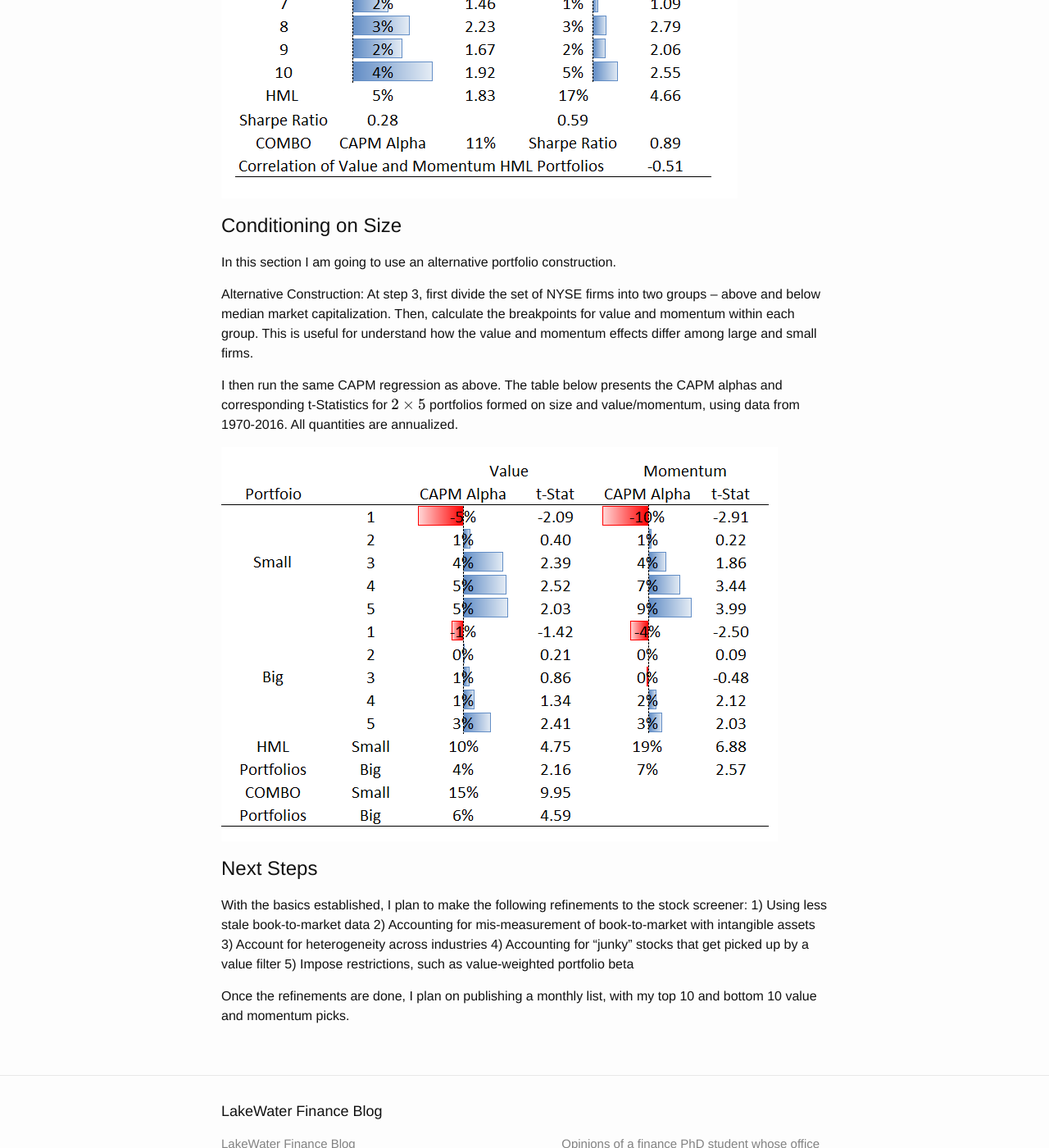
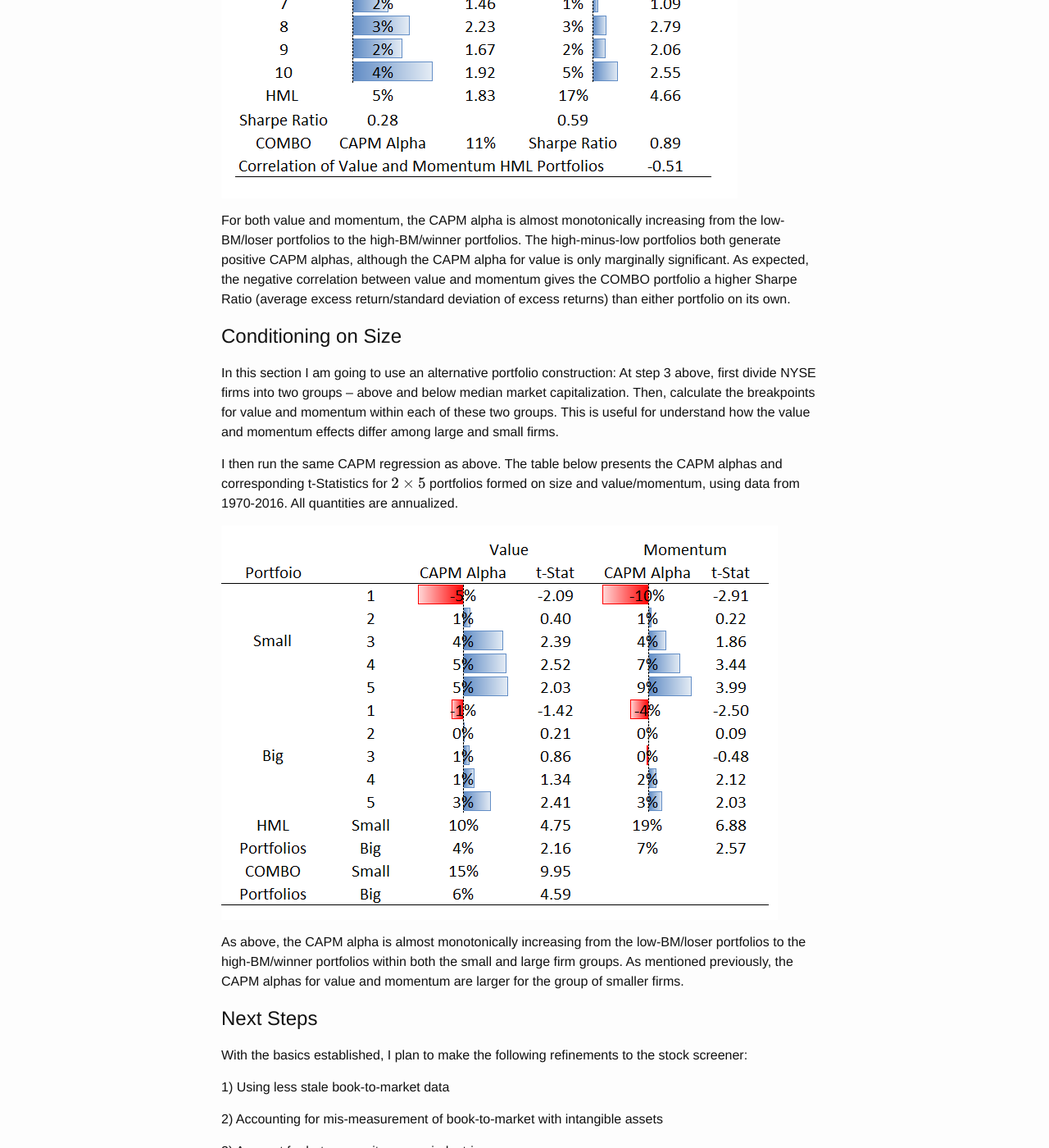
Before and after one commit to mcsammon/mcsammon.github.io, a Jekyll site: the page built from _posts/2018-02-01-stockscreen.md, in a window 1280 px wide and 1400 px high, scrolled down 2317 px. Shown: the whole window at 82% size. Built offline with Jekyll 4.4.1, drawn with Linux system fonts in a browser that asks for light colours; formulas are drawn with MathJax 3; comment, search, counter and statistics services are not loaded; some of the changed text lies outside the part shown.

Commit message:
final post

```diff
--- a/_posts/2018-02-01-stockscreen.md
+++ b/_posts/2018-02-01-stockscreen.md
@@ -59,23 +59,32 @@ The table below presents the CAPM alphas and corresponding t-Statistics for 10 p
 
 ![Figure 1](/Post_Images/2_1_2018/table1.PNG)
 
+For both value and momentum, the CAPM alpha is almost monotonically increasing from the low-BM/loser portfolios to the high-BM/winner portfolios.  The high-minus-low portfolios both generate positive CAPM alphas, although the CAPM alpha for value is only marginally significant.  As expected, the negative correlation between value and momentum gives the COMBO portfolio a higher Sharpe Ratio (average excess return/standard deviation of excess returns) than either portfolio on its own.
+
 # Conditioning on Size
 
-In this section I am going to use an alternative portfolio construction.
-
-Alternative Construction: At step 3, first divide the set of NYSE firms into two groups -- above and below median market capitalization.  Then, calculate the breakpoints for value and momentum within each group.  This is useful for understand how the value and momentum effects differ among large and small firms.
+In this section I am going to use an alternative portfolio construction: At step 3 above, first divide NYSE firms into two groups -- above and below median market capitalization.  Then, calculate the breakpoints for value and momentum within each of these two groups.  This is useful for understand how the value and momentum effects differ among large and small firms.
 
 I then run the same CAPM regression as above.  The table below presents the CAPM alphas and corresponding t-Statistics for $$ 2 \times 5 $$ portfolios formed on size and value/momentum, using data from 1970-2016.  All quantities are annualized.
 
 ![Figure 2](/Post_Images/2_1_2018/table2.PNG)
 
+
+As above, the CAPM alpha is almost monotonically increasing from the low-BM/loser portfolios to the high-BM/winner portfolios within both the small and large firm groups.  As mentioned previously, the CAPM alphas for value and momentum are larger for the group of smaller firms.
+
+
 # Next Steps
 
 With the basics established, I plan to make the following refinements to the stock screener:
+
 1) Using less stale book-to-market data
+
 2) Accounting for mis-measurement of book-to-market with intangible assets
+
 3) Account for heterogeneity across industries
+
 4) Accounting for "junky" stocks that get picked up by a value filter
+
 5) Impose restrictions, such as value-weighted portfolio beta
 
 Once the refinements are done, I plan on publishing a monthly list, with my top 10 and bottom 10 value and momentum picks.
```
Also changed, not shown: other parts of _posts/2018-02-01-stockscreen.md (+2 -2 lines).
